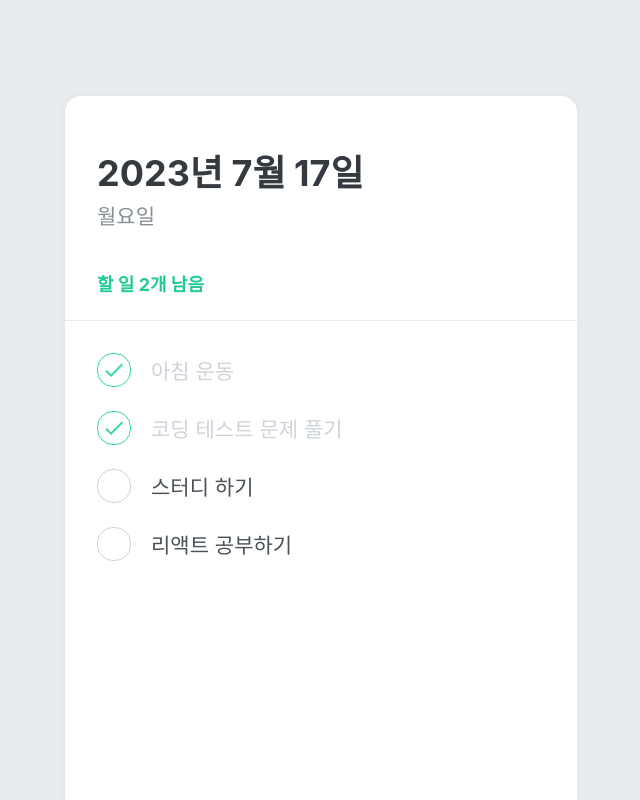
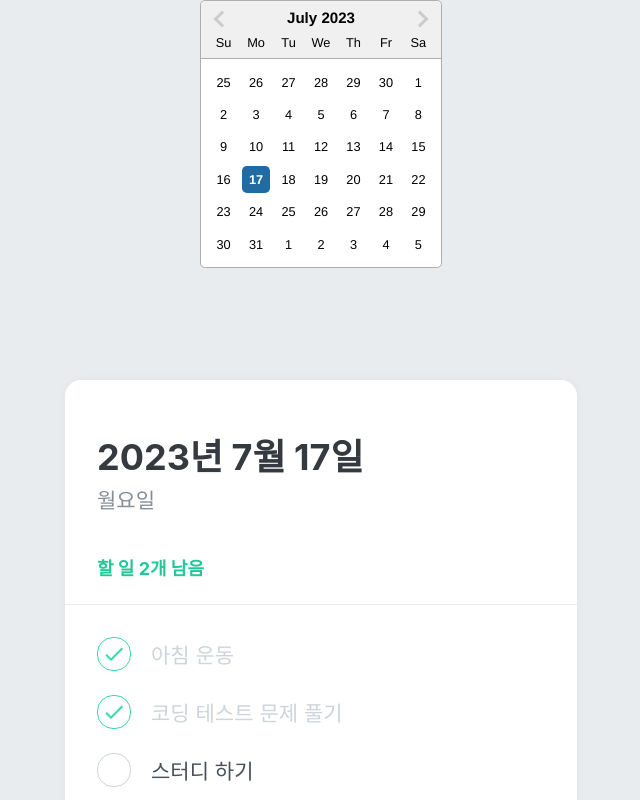
Before and after one commit to young3479/Todolist, a React app in the folder todolist/: page / in a window 1280 px wide. Shown: the top 800 px of the page, without its empty margins (319-959 px from the left). Built offline with nearby package versions, Linux system fonts and the light colour scheme.

Commit message:
달력 추가 및 투두 날짜 연동

```diff
--- a/todolist/package.json
+++ b/todolist/package.json
@@ -3,6 +3,9 @@
   "version": "0.1.0",
   "private": true,
   "dependencies": {
+    "@emotion/react": "^11.11.1",
+    "@emotion/styled": "^11.11.0",
+    "@mui/material": "^5.14.0",
     "@testing-library/jest-dom": "^5.16.5",
     "@testing-library/react": "^13.4.0",
     "@testing-library/user-event": "^13.5.0",
@@ -15,6 +18,7 @@
     "html-webpack-plugin": "^5.5.3",
     "prop-types": "^15.8.1",
     "react": "^18.2.0",
+    "react-datepicker": "^4.16.0",
     "react-dom": "^18.2.0",
     "react-icons": "^4.10.1",
     "styled-components": "^6.0.3",
--- a/todolist/src/App.js
+++ b/todolist/src/App.js
@@ -1,28 +1,45 @@
-import React from 'react';
+import React, { useState } from 'react';
 import { createGlobalStyle } from 'styled-components';
+import { Grid } from '@mui/material';
+import DatePicker from 'react-datepicker';
 import TodoTemplate from './components/TodoTemplate';
 import TodoHead from './components/TodoHead';
 import TodoList from './components/TodoList';
 import TodoCreate from './components/TodoCreate';
 import { TodoProvider } from './TodoContext';
 
+import 'react-datepicker/dist/react-datepicker.css';
+
 const GlobalStyle = createGlobalStyle`
   body {
-    background: #e9ecef
+    background: #e9ecef;
   }
 `;
+
 function App() {
+    const [selectedDate, setSelectedDate] = useState(new Date());
+
+    const handleDateChange = date => {
+        setSelectedDate(date);
+    };
+
     return (
         <TodoProvider>
             <GlobalStyle />
+            <Grid container spacing={2}>
+                <Grid item xs={24} md={12} sx={{ display: 'flex', justifyContent: 'center' }}>
+                    <DatePicker selected={selectedDate} onChange={handleDateChange} inline />
+                </Grid>
+                <Grid item xs={24} md={12}>
                     <TodoTemplate>
-          <TodoHead />
+                        <TodoHead selectedDate={selectedDate} />
                         <TodoList />
                         <TodoCreate />
                     </TodoTemplate>
+                </Grid>
+            </Grid>
         </TodoProvider>
     );
 }
 
-
 export default App;
--- a/todolist/src/components/TodoHead.js
+++ b/todolist/src/components/TodoHead.js
@@ -27,18 +27,19 @@ const TasksLeft = styled.div`
   font-weight: bold;
 `;
 
-function TodoHead() {
-    const today = new Date();
+function TodoHead({ selectedDate }) {
+    const todos = useTodoState();
+    const undoneTasks = todos.filter(todo => !todo.done);
 
-    const dateString = today.toLocaleString('ko-KR', {
+    const dateString = selectedDate.toLocaleString('ko-KR', {
         year: 'numeric',
         month: 'long',
         day: 'numeric'
     });
 
-    const dayName = today.toLocaleString('ko-KR', { weekday: 'long' });
-    const todos = useTodoState();
-    const undoneTasks = todos.filter(todo => !todo.done);
+    const dayName = selectedDate.toLocaleString('ko-KR', {
+        weekday: 'long'
+    });
 
     return (
         <TodoHeadBlock>
```
Also changed, not shown: todolist/.eslintrc.js, 1 other file (tests, documents, lock files or other folders). Lines whose indentation alone changed are shown as unchanged.
